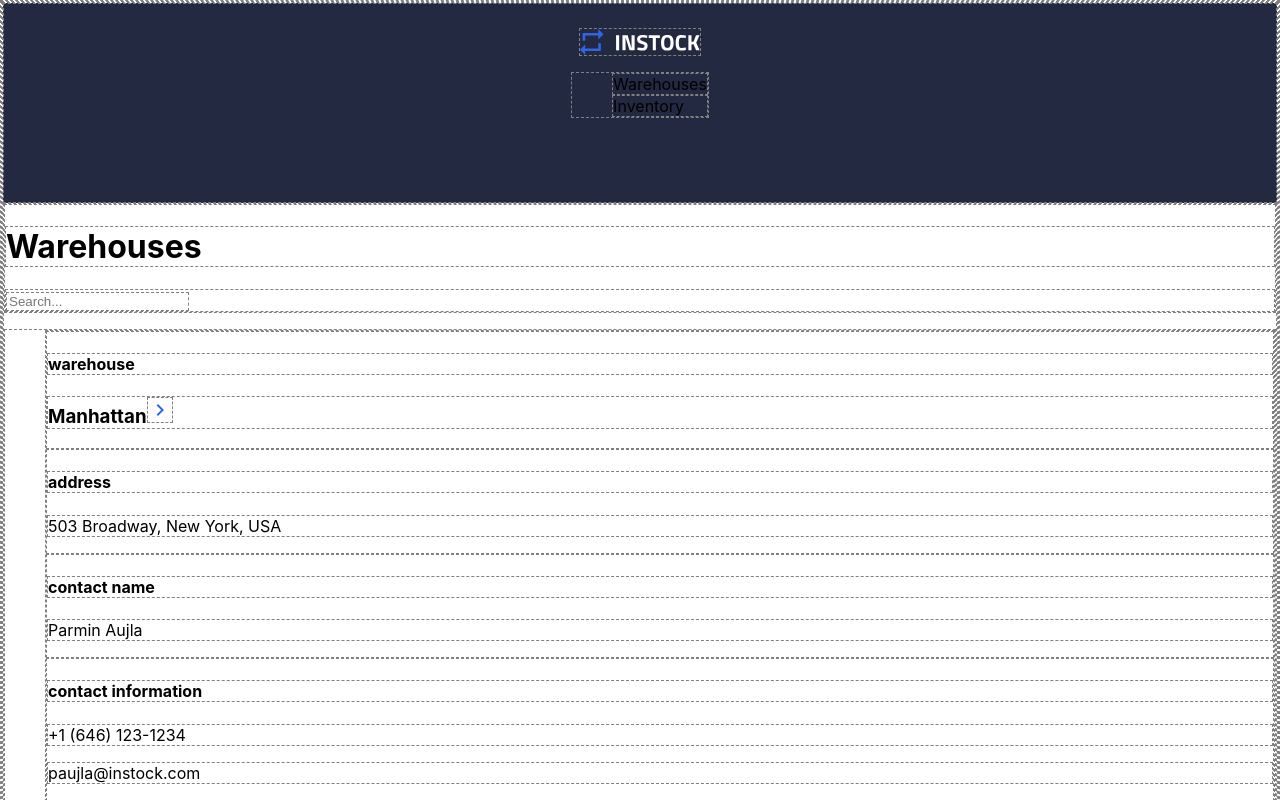
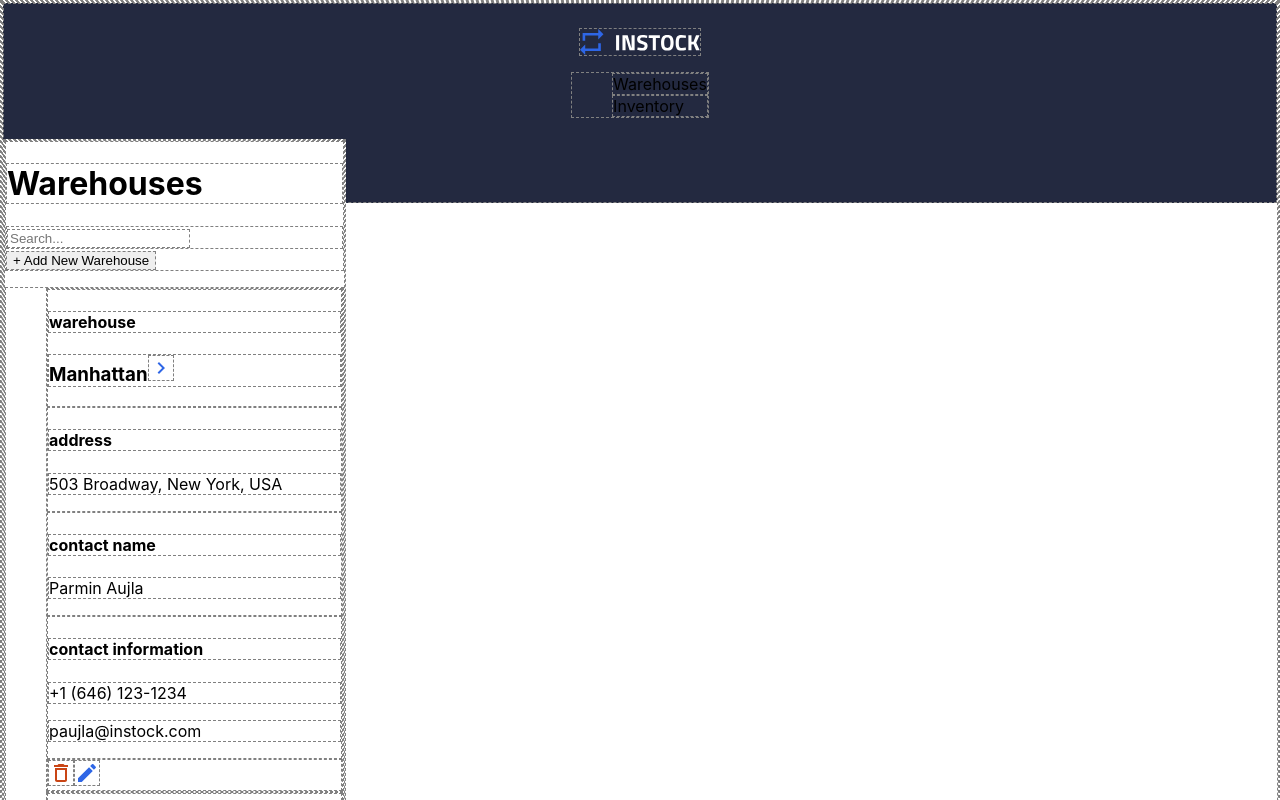
Before and after one commit to BaboJC/mm-inStock, a React (Create React App) app in the folder client/: page / in a window 1280 px wide. Shown: the top 800 px of the page. Built offline with nearby package versions, Linux system fonts and the light colour scheme.

Commit message:
added react-router-dom

```diff
--- a/client/package.json
+++ b/client/package.json
@@ -8,6 +8,8 @@
     "@testing-library/user-event": "^12.2.2",
     "react": "^17.0.1",
     "react-dom": "^17.0.1",
+    "react-router": "^5.2.0",
+    "react-router-dom": "^5.2.0",
     "react-scripts": "4.0.1",
     "web-vitals": "^0.2.4"
   },
--- /dev/null
+++ b/client/src/components/WarehouseDetails.jsx
@@ -0,0 +1,5 @@
+function WarehouseDetails() {
+  return <h1>Warehouse Details</h1>
+}
+
+export default WarehouseDetails
--- a/client/src/components/WarehouseListItem.jsx
+++ b/client/src/components/WarehouseListItem.jsx
@@ -1,4 +1,6 @@
 import chevron from "../assets/Icons/chevron_right-24px.svg"
+import trash from "../assets/Icons/delete_outline-24px.svg"
+import pencil from "../assets/Icons/edit-24px.svg"
 
 function WarehouseListItem(props) {
   return (
@@ -29,6 +31,10 @@ function WarehouseListItem(props) {
         <p className="warehouse-item__info">{props.contact.phone}</p>
         <p className="warehouse-item__info">{props.contact.email}</p>
       </div>
+      <div className="warehouse-item__actions">
+        <img className="warehouse-item__icon" src={trash} alt="delete button" />
+        <img className="warehouse-item__icon" src={pencil} alt="edit button" />
+      </div>
     </li>
   )
 }
--- a/client/src/components/WarehousePage.jsx
+++ b/client/src/components/WarehousePage.jsx
@@ -12,6 +12,9 @@ function WarehousePage(props) {
             placeholder="Search..."
           />
         </form>
+        <button className="warehouse__add-warehouse">
+          + Add New Warehouse
+        </button>
       </div>
       <ul className="warehouse__list">
         {props.warehouseList.map((warehouse) => (
--- a/client/src/index.js
+++ b/client/src/index.js
@@ -3,11 +3,20 @@ import ReactDOM from "react-dom"
 import "./index.css"
 import App from "./App"
 import Header from "./components/Header"
+import WarehouseDetails from "./components/WarehouseDetails"
+import { BrowserRouter as Router, Switch, Route } from "react-router-dom"
 
 ReactDOM.render(
   <React.StrictMode>
-    <Header />
-    <App />
+    <Router>
+      <Header />
+      <div className="card-look">
+        <Switch>
+          <Route path="/" exact component={App} />
+          <Route path="/:warehouseID" component={WarehouseDetails} />
+        </Switch>
+      </div>
+    </Router>
   </React.StrictMode>,
   document.getElementById("root")
 )
--- a/client/src/style/App.css
+++ b/client/src/style/App.css
@@ -16,6 +16,12 @@ a {
 
 li {
   list-style-type: none;
+}
+
+.card-look {
+  max-width: 21.438rem;
+  margin-top: -4rem;
+  background-color: white;
 }
 
 .header {
--- a/client/src/style/partials/_bones.scss
+++ b/client/src/style/partials/_bones.scss
@@ -14,3 +14,9 @@ a {
 li {
   list-style-type: none;
 }
+
+.card-look {
+  max-width: 21.438rem;
+  margin-top: -4rem;
+  background-color: white;
+}
```
Also changed, not shown: client/src/index.css (+8 -3 lines), 2 other files (tests, documents, lock files or other folders).
